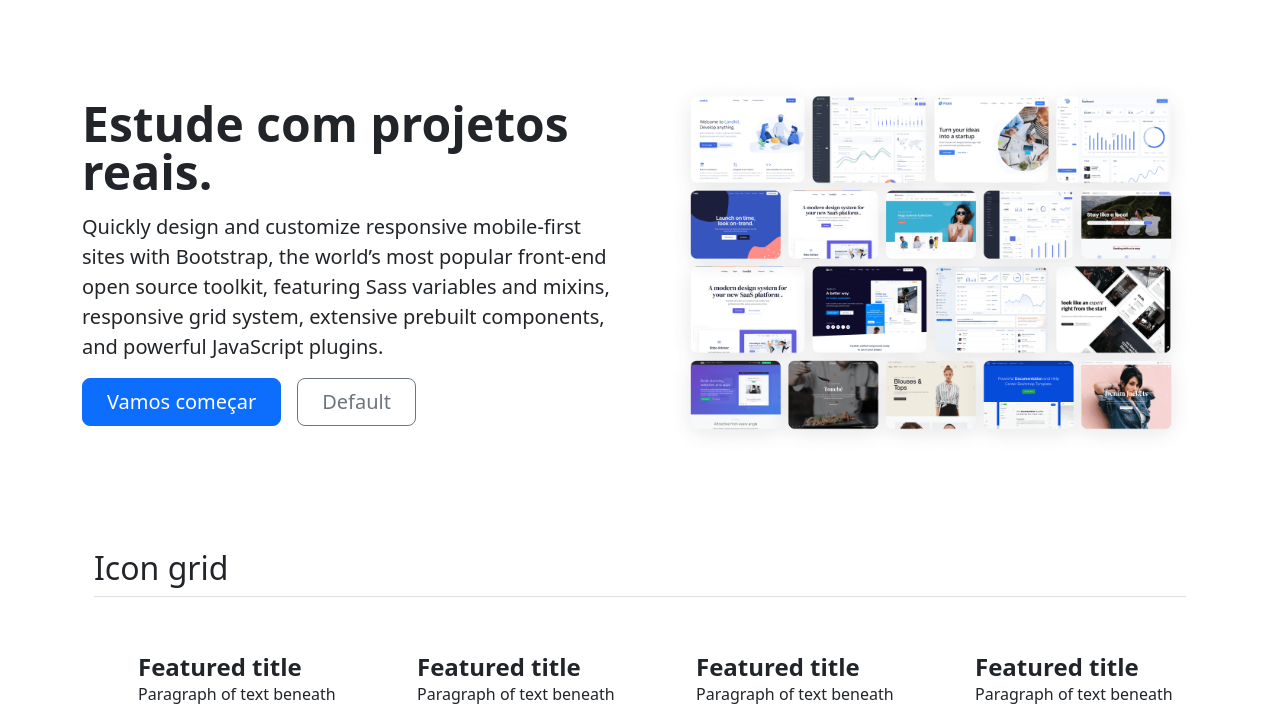
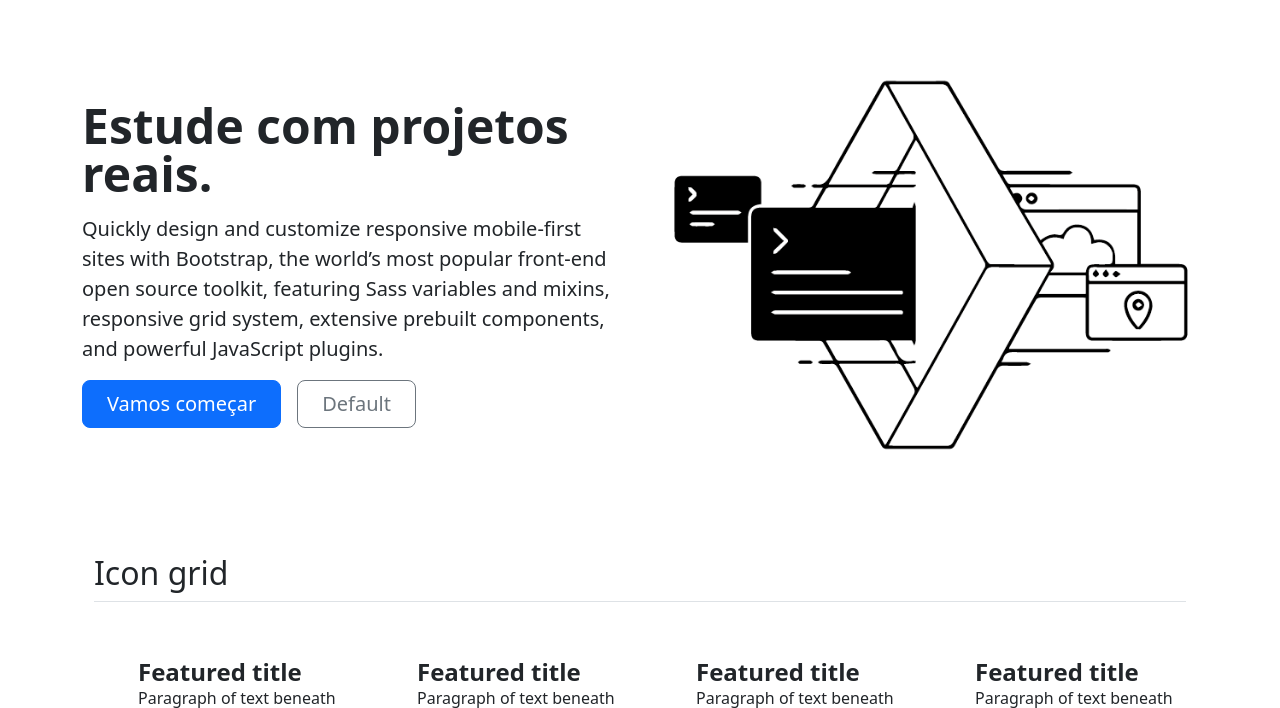
Before and after one commit to emanuelseverino/curso-api, a Django app: page / in a window 1280 px wide. Shown: the part 73-781 px from the top of the page. Run offline with Django 4.2, Linux system fonts and the light colour scheme; some libraries are stand-ins or nearby versions.

Commit message:
API ILLUSTRATIONS

```diff
--- a/core/templates/core/index.html
+++ b/core/templates/core/index.html
@@ -26,7 +26,7 @@
     <div class="container">
         <div class="row flex-lg-row-reverse align-items-center g-5 py-5">
             <div class="col-10 col-sm-8 col-lg-6">
-              <img src="{% static 'img/bootstrap-themes.png' %}" class="d-block mx-lg-auto img-fluid" alt="Bootstrap Themes" width="700" height="500" loading="lazy">
+              <img src="{% static 'img/api-ilu.png' %}" class="d-block mx-lg-auto img-fluid" alt="Bootstrap Themes" width="700" height="500" loading="lazy">
             </div>
             <div class="col-lg-6">
               <h1 class="display-5 fw-bold lh-1 mb-3">Estude com projetos reais.</h1>
```
Also changed, not shown: statics/img/api-ilu.png (added).
